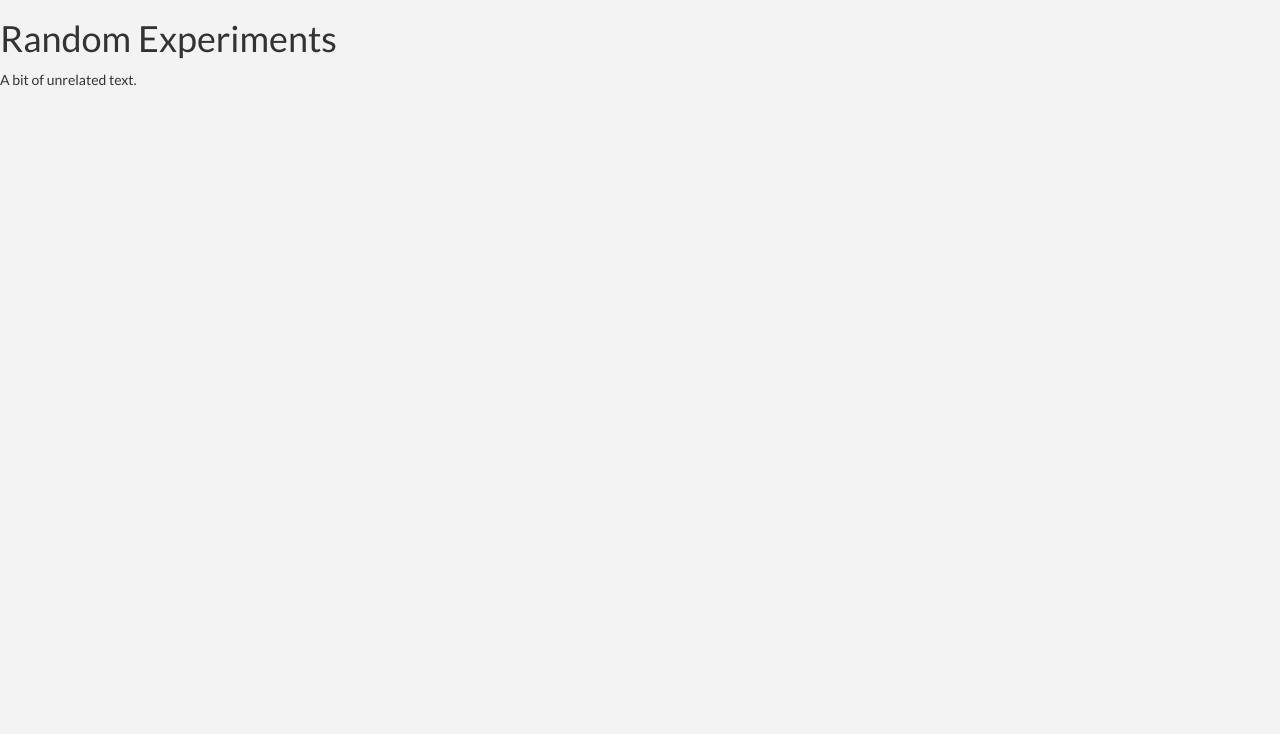
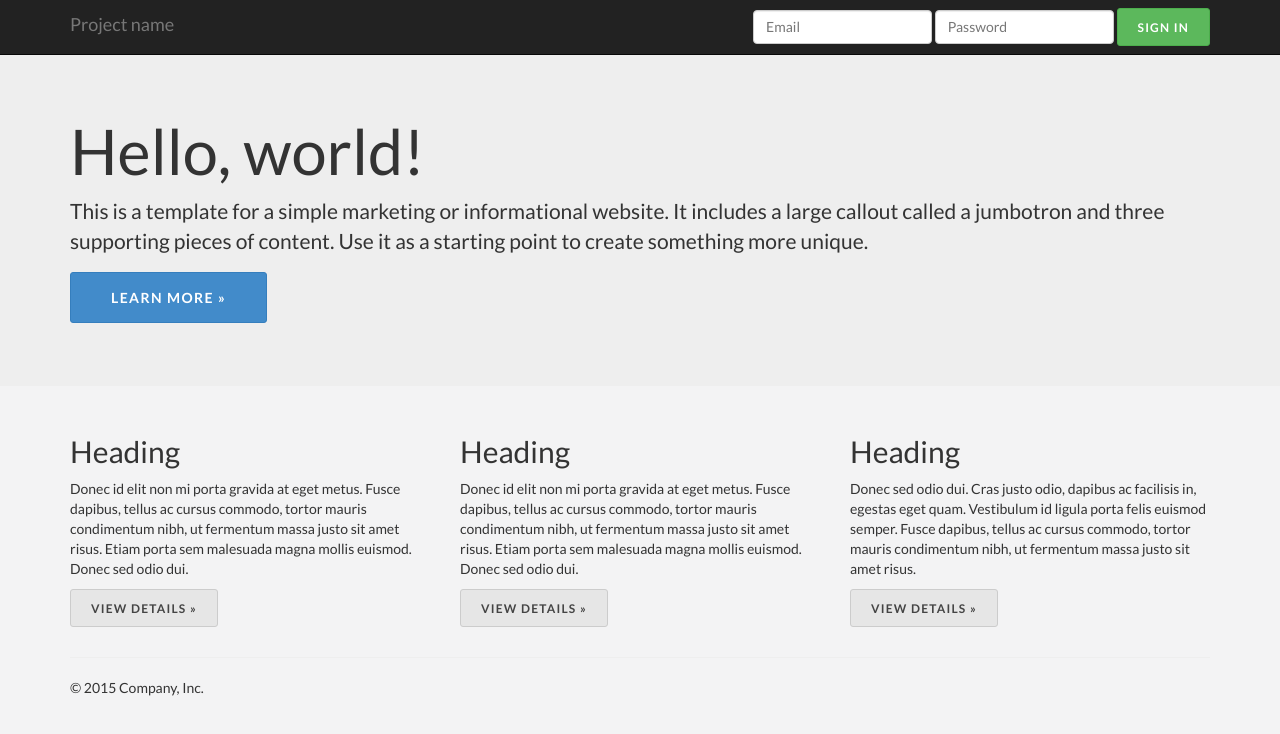
Before and after one commit to Jason-Rev/jason-rev.github.io, a plain HTML site: page index.html in a window 1280 px wide. Drawn offline with Linux system fonts and the light colour scheme; files that its build step writes are made by us from their sources.

Commit message:
Add a "fake" homepage

```diff
--- /dev/null
+++ b/assets/css/app2.css
@@ -0,0 +1,5 @@
+/* Move down content because we have a fixed navbar that is 50px tall */
+body {
+  padding-top: 50px;
+  padding-bottom: 20px;
+}
--- a/index.html
+++ b/index.html
@@ -3,17 +3,78 @@
 <head>
     <meta charset="UTF-8">
     <meta name="viewport" content="width=device-width, initial-scale=1">
-    <title>React + Redux + Typescript Starter</title>
+    <meta http-equiv="X-UA-Compatible" content="IE=edge">
+    <title>Random Experiments</title>
     <link rel="icon"" href="assets/favicon.ico">
     <link rel="stylesheet" href="assets/css/bootstrap.min.css">
     <link rel="stylesheet" href="assets/css/app.css">
-</head>
-<body>
-<div id="app">
-    <h1>Random Experiments</h1>
-    <p>
-        A bit of unrelated text.
-    </p>
-</div>
-</body>
+    <meta name="description" content="">
+    <meta name="author" content="">
+    <!-- Custom styles for this template -->
+    <link href="app2.css" rel="stylesheet">
+  </head>
+
+  <body>
+
+    <nav class="navbar navbar-inverse navbar-fixed-top">
+      <div class="container">
+        <div class="navbar-header">
+          <button type="button" class="navbar-toggle collapsed" data-toggle="collapse" data-target="#navbar" aria-expanded="false" aria-controls="navbar">
+            <span class="sr-only">Toggle navigation</span>
+            <span class="icon-bar"></span>
+            <span class="icon-bar"></span>
+            <span class="icon-bar"></span>
+          </button>
+          <a class="navbar-brand" href="#">Project name</a>
+        </div>
+        <div id="navbar" class="navbar-collapse collapse">
+          <form class="navbar-form navbar-right">
+            <div class="form-group">
+              <input type="text" placeholder="Email" class="form-control">
+            </div>
+            <div class="form-group">
+              <input type="password" placeholder="Password" class="form-control">
+            </div>
+            <button type="submit" class="btn btn-success">Sign in</button>
+          </form>
+        </div><!--/.navbar-collapse -->
+      </div>
+    </nav>
+
+    <!-- Main jumbotron for a primary marketing message or call to action -->
+    <div class="jumbotron">
+      <div class="container">
+        <h1>Hello, world!</h1>
+        <p>This is a template for a simple marketing or informational website. It includes a large callout called a jumbotron and three supporting pieces of content. Use it as a starting point to create something more unique.</p>
+        <p><a class="btn btn-primary btn-lg" href="#" role="button">Learn more &raquo;</a></p>
+      </div>
+    </div>
+
+    <div class="container">
+      <!-- Example row of columns -->
+      <div class="row">
+        <div class="col-md-4">
+          <h2>Heading</h2>
+          <p>Donec id elit non mi porta gravida at eget metus. Fusce dapibus, tellus ac cursus commodo, tortor mauris condimentum nibh, ut fermentum massa justo sit amet risus. Etiam porta sem malesuada magna mollis euismod. Donec sed odio dui. </p>
+          <p><a class="btn btn-default" href="#" role="button">View details &raquo;</a></p>
+        </div>
+        <div class="col-md-4">
+          <h2>Heading</h2>
+          <p>Donec id elit non mi porta gravida at eget metus. Fusce dapibus, tellus ac cursus commodo, tortor mauris condimentum nibh, ut fermentum massa justo sit amet risus. Etiam porta sem malesuada magna mollis euismod. Donec sed odio dui. </p>
+          <p><a class="btn btn-default" href="#" role="button">View details &raquo;</a></p>
+       </div>
+        <div class="col-md-4">
+          <h2>Heading</h2>
+          <p>Donec sed odio dui. Cras justo odio, dapibus ac facilisis in, egestas eget quam. Vestibulum id ligula porta felis euismod semper. Fusce dapibus, tellus ac cursus commodo, tortor mauris condimentum nibh, ut fermentum massa justo sit amet risus.</p>
+          <p><a class="btn btn-default" href="#" role="button">View details &raquo;</a></p>
+        </div>
+      </div>
+
+      <hr>
+
+      <footer>
+        <p>&copy; 2015 Company, Inc.</p>
+      </footer>
+    </div> <!-- /container -->
+  </body>
 </html>
```
